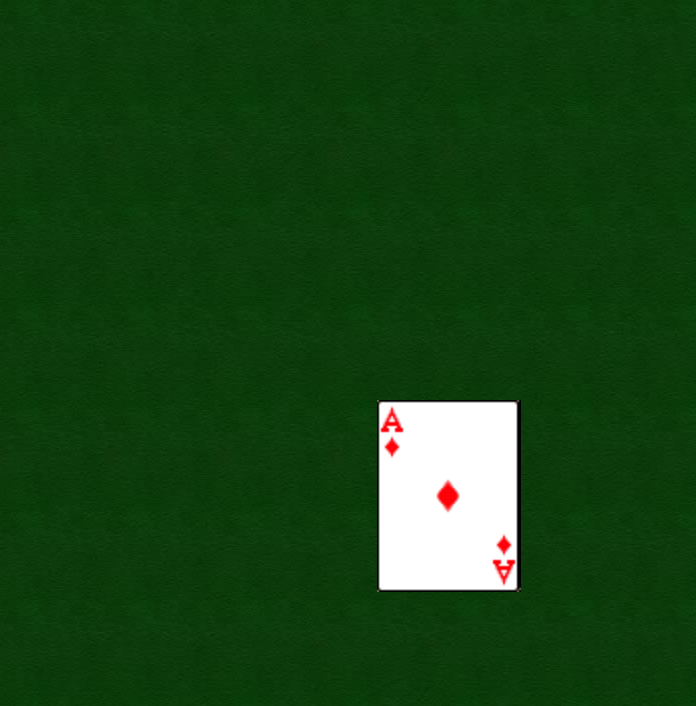
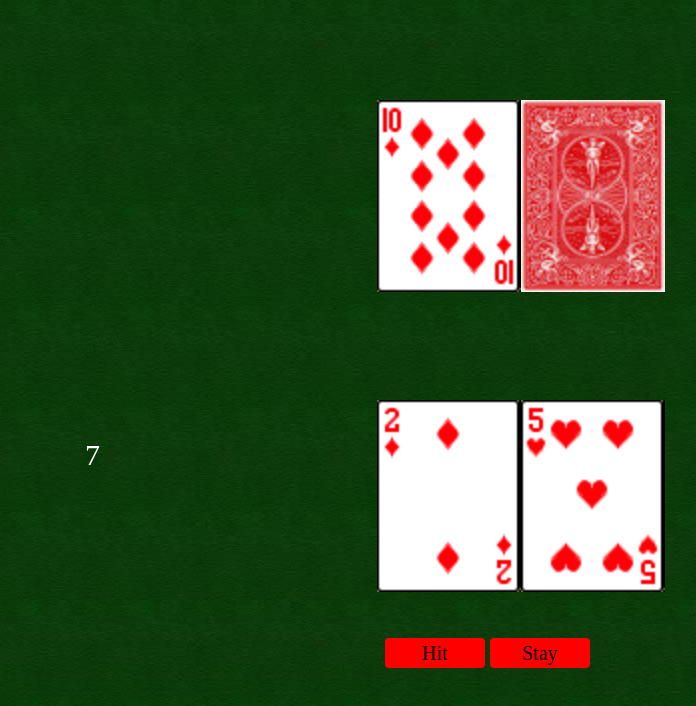
Before and after one commit to jodonnell/blackjack, a plain HTML site: page index.html in a window 1280 px wide. Shown: the whole page, without its empty margins (23-719 px from the left). Drawn offline with Linux system fonts and the light colour scheme.

Commit message:
finished

```diff
--- a/css/styles.css
+++ b/css/styles.css
@@ -52,3 +52,66 @@ body {
 .templates {
 		display: none;
 }
+
+.dealer {
+		margin-top: 100px;
+		height: 200px;
+}
+
+.player {
+		height: 200px;
+		margin-top: 100px;
+}
+
+.buttons {
+		margin-left: 400px;
+		line-height: 30px;
+		font-size: 20px;
+}
+
+.hit {
+		display: inline-block;
+		vertical-align: top;
+		width: 100px;
+		height: 30px;
+		background-color: red;
+		text-align: center;
+		border-radius: 4px;
+}
+
+.hit:hover {
+		cursor: pointer;
+		background-color: green;
+}
+
+.stay {
+		display: inline-block;
+		vertical-align: top;
+		width: 100px;
+		height: 30px;
+		background-color: red;
+		text-align: center;
+		border-radius: 4px;
+}
+
+.stay:hover {
+		cursor: pointer;
+		background-color: green;
+}
+
+.hit.inactive, .stay.inactive {
+		background-color: gray;
+}
+
+.score {
+		color: white;
+		margin-left: 100px;
+		font-size: 30px;
+}
+
+.ending {
+		color: white;
+		margin-left: 100px;
+		font-size: 40px;
+		height: 30px;
+}
--- a/index.html
+++ b/index.html
@@ -5,15 +5,31 @@
     <script type="text/javascript" src="js/jquery.js"></script>
     <script type="text/javascript" src="js/lodash.js"></script>
     <script type="text/javascript" src="js/card.js"></script>
+    <script type="text/javascript" src="js/game.js"></script>
     <script type="text/javascript" src="js/deck.js"></script>
     <script type="text/javascript" src="js/player.js"></script>
-    <script type="text/javascript" src="js/start.js"></script>
   </head>
+
   <body>
     <div class="game">
+      <div class="ending"></div>
       <div class="dealer">
+        <div class="score"></div>
+        <div class="cards"></div>
       </div>
       <div class="player">
+        <div class="score"></div>
+        <div class="cards"></div>
+      </div>
+
+      <div class="buttons">
+        <div class="hit">
+          Hit
+        </div>
+
+        <div class="stay">
+          Stay
+        </div>
       </div>
     </div>
 
@@ -31,5 +47,11 @@
         </div>
       </div>
     </div>
+
+    <script type="text/javascript">
+      $(document).ready(function () {
+          new Game();
+      });
+    </script>
   </body>
 </html>
--- a/js/card.js
+++ b/js/card.js
@@ -6,5 +6,16 @@ var Card = function (suite, number) {
 Card.prototype = {
     imagePath: function () {
 				return 'images/' + this.number + this.suite + '.png';
+    },
+
+    value: function () {
+        if (this.number === 'J' || this.number === 'Q' || this.number === 'K')
+            return 10;
+
+        return parseInt(this.number);
+    },
+
+    isAce: function () {
+				return this.number === 'A';
     }
 };
--- /dev/null
+++ b/js/game.js
@@ -0,0 +1,116 @@
+var Game = function () {
+    _.templateSettings.interpolate = /{{([\s\S]+?)}}/g;
+
+    this.CARD_WIDTH = 144;
+
+    this.createGame()
+    this.dealInitialHand();
+    this.hideDealerScore();
+
+    $('body').on('click', '.hit:not(.inactive)', $.proxy(this.playerHit, this));
+    $('body').on('click', '.stay:not(.inactive)', $.proxy(this.playerStay, this));
+}
+
+Game.prototype = {
+    playerStay :function () {
+        this.deactivateButtons();
+        $('.dealer .card-container').addClass('show');
+        this.showDealerScore();
+        while (this.dealer.calcScore() < 17) {
+            this.dealCard(this.dealer);
+        }
+
+        this.calcWhoWon();
+    },
+
+    playerHit: function () {
+				this.dealCard(this.player);
+
+        if (this.player.calcScore() > 21) {
+            this.endGame('You busted');
+        }
+    },
+
+    createGame: function () {
+        this.deck = new Deck();
+        this.player = new Player(400, '.player');
+        this.dealer = new Player(100, '.dealer');
+
+        this.deck.shuffle();
+    },
+
+    dealInitialHand: function () {
+        this.dealCard(this.player);
+        this.dealCard(this.player);
+        this.dealCard(this.dealer);
+        this.dealCard(this.dealer, true);
+    },
+
+    createCardHtml: function (player, card) {
+        var imagePath = card.imagePath();
+				var compiled = _.template($('.templates .card-template').html());
+        var $newCardHtml = $(compiled({'imagePath': '<img src="' + imagePath +'"/>'}));
+        $(player.selector).find('.cards').append($newCardHtml);
+        return $newCardHtml;
+    },
+
+    dealCard: function(player, hidden) {
+        var card = this.deck.draw();
+        player.addCard(card);
+
+        var $newCardHtml = this.createCardHtml(player, card);
+
+        var left = 400 + this.CARD_WIDTH * (player.numCardsInHand() - 1);
+        $newCardHtml.animate({top: player.yPos, left: left}, 300, function() {
+            if (!hidden) {
+                $(this).addClass('show');
+            }
+            $(player.selector).find('.score').html(player.calcScore());
+        });
+
+    },
+
+    endGame: function (message) {
+        this.deactivateButtons();
+        $('.ending').html(message);
+        setTimeout($.proxy(this.reset, this), 2500);
+    },
+
+    deactivateButtons: function () {
+				$('.buttons div').addClass('inactive');
+    },
+
+    reset: function () {
+				this.clear();
+        this.createGame();
+        this.dealInitialHand();
+    },
+
+    clear: function () {
+				$('.player, .dealer').find('.cards').html('');
+				$('.player, .dealer').find('.score').html('');
+        $('.ending').html('');
+        $('.buttons div').removeClass('inactive');
+        this.hideDealerScore();
+    },
+
+    calcWhoWon: function () {
+        if (this.dealer.calcScore() > 21)
+            this.endGame('DEALER BUSTED!!!');
+				else if (this.player.calcScore() === this.dealer.calcScore())
+            this.endGame('PUSH!!!');
+        else if (this.player.calcScore() > this.dealer.calcScore())
+            this.endGame('WINNER!!!');
+        else if (this.player.calcScore() < this.dealer.calcScore())
+            this.endGame('LOSER :\'(');
+    },
+
+    hideDealerScore: function () {
+				$('.dealer .score').hide();
+    },
+
+    showDealerScore: function () {
+				$('.dealer .score').show();
+    }
+
+};
--- a/js/player.js
+++ b/js/player.js
@@ -1,9 +1,49 @@
-var Player = function () {
+var Player = function (yPos, selector) {
 		this.hand = [];
+    this.yPos = yPos;
+    this.selector = selector;
 }
 
 Player.prototype = {
 		addCard: function (card) {
 				this.hand.push(card);
     },
+
+    numCardsInHand: function () {
+				return this.hand.length;
+    },
+
+    calcScore: function () {
+        return this.acesScore(this.nonAcesScore());
+    },
+
+    nonAcesScore: function () {
+        var score = 0;
+        _.each(this.hand, function (card) {
+            if (card.isAce())
+                return;
+            score += card.value();
+        });
+				return score;
+    },
+
+    acesScore: function (score) {
+        if (this.numAces() === 0)
+            return score;
+
+        if (score > 10)
+            return score + this.numAces();
+
+        var oneHighAceScore = score + 11 + this.numAces() - 1;
+        if (oneHighAceScore > 21)
+            return score + this.numAces();
+
+        return oneHighAceScore;
+    },
+
+    numAces: function () {
+        return _.filter(this.hand, function (card) {
+            return card.isAce();
+        }).length;
+    }
 };
--- a/js/start.js
+++ /dev/null
@@ -1,23 +0,0 @@
-$(document).ready(function () {
-    var deck = new Deck();
-    var player = new Player();
-    deck.shuffle();
-
-    var card = deck.draw();
-    player.addCard(card);
-
-    var imagePath = card.imagePath();
-
-    _.templateSettings.interpolate = /{{([\s\S]+?)}}/g;
-    var compiled = _.template($('.templates .card-template').html());
-    var html = compiled({'imagePath': '<img src="' + imagePath +'"/>'});
-    $('.player').append(html);
-
-    $('.player .card-container').animate({top: '400px', left: '400px'}, 300, function() {
-        $('.player .card-container').addClass('show');
-
-        var card = deck.draw();
-        player.addCard(card);
-
-    });
-});
```
Also changed, not shown: js/dealer.js (added).
